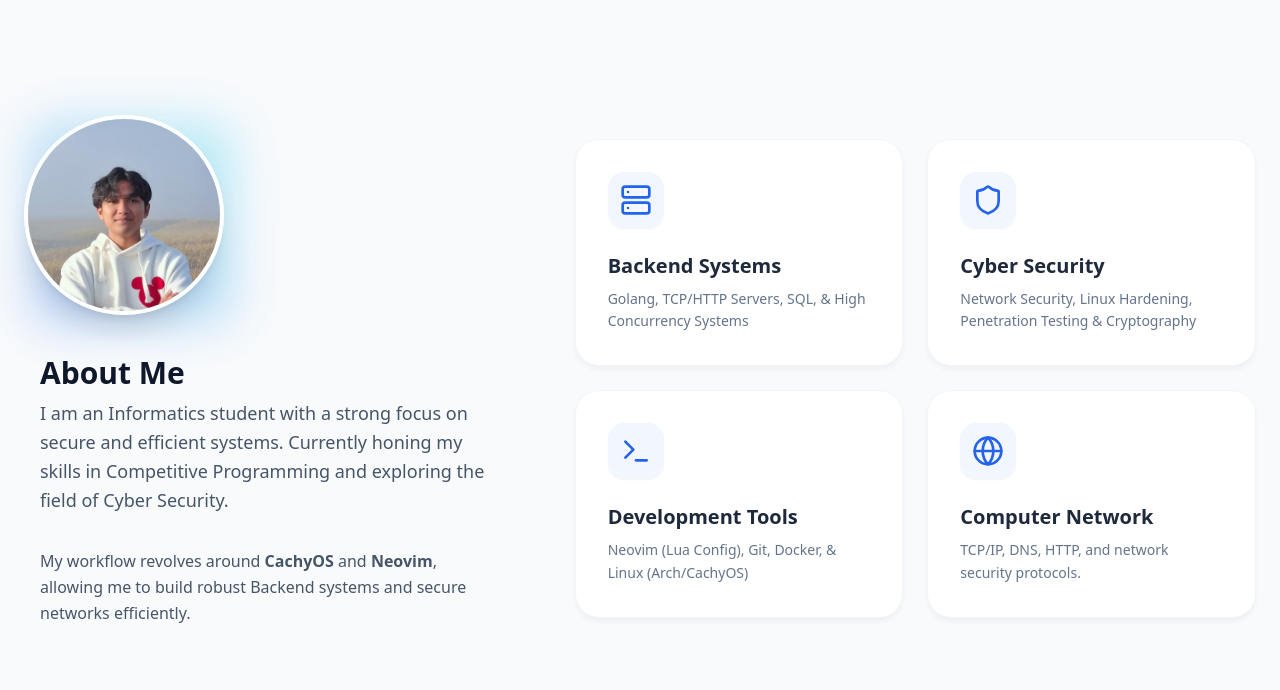
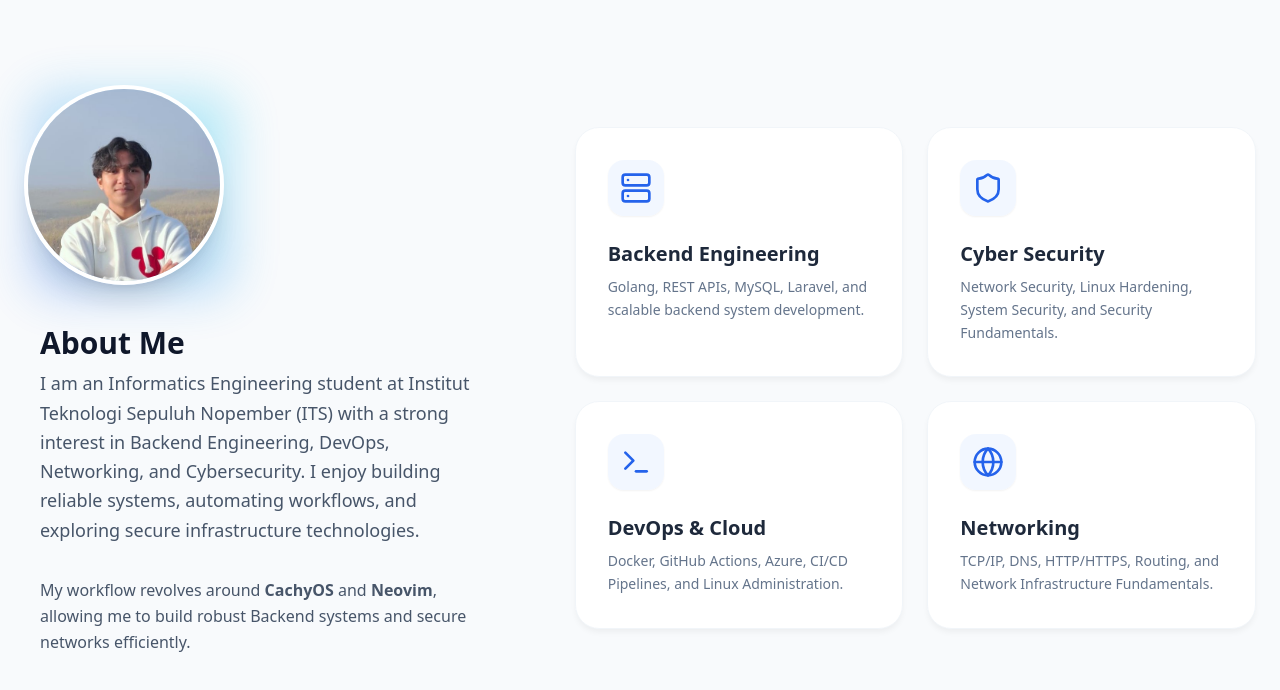
Before and after one commit to mamahda/my-portofolio, a React (Vite) app: page / in a window 1280 px wide. Shown: the part 822-1512 px from the top of the page. Built offline with nearby package versions, Linux system fonts and the light colour scheme.

Commit message:
update cv

```diff
--- a/src/components/About.jsx
+++ b/src/components/About.jsx
@@ -16,26 +16,25 @@ const About = () => {
     const skills = [
     {
         icon: <Server size={32} />,
-      title: "Backend Systems",
-      desc: "Golang, TCP/HTTP Servers, SQL, & High Concurrency Systems",
+        title: "Backend Engineering",
+        desc: "Golang, REST APIs, MySQL, Laravel, and scalable backend system development.",
     },
     {
         icon: <Shield size={32} />,
         title: "Cyber Security",
-      desc: "Network Security, Linux Hardening, Penetration Testing & Cryptography",
+        desc: "Network Security, Linux Hardening, System Security, and Security Fundamentals.",
     },
     {
         icon: <Terminal size={32} />,
-      title: "Development Tools",
-      desc: "Neovim (Lua Config), Git, Docker, & Linux (Arch/CachyOS)",
+        title: "DevOps & Cloud",
+        desc: "Docker, GitHub Actions, Azure, CI/CD Pipelines, and Linux Administration.",
     },
     {
         icon: <Globe size={32} />,
-      title: "Computer Network",
-      desc: "TCP/IP, DNS, HTTP, and network security protocols.",
+        title: "Networking",
+        desc: "TCP/IP, DNS, HTTP/HTTPS, Routing, and Network Infrastructure Fundamentals.",
     },
     ];
-
   return (
     <section id="about" className="min-h-screen flex items-center py-20 bg-slate-50 relative">
       <div className="container mx-auto px-6">
@@ -59,9 +58,10 @@ const About = () => {
               <h2 className="px-4 text-3xl font-bold text-slate-900">About Me</h2>
             </div>
             <p className="px-4 text-slate-600 mb-4 leading-relaxed text-lg">
-              I am an Informatics student with a strong focus on secure and efficient systems.
-              Currently honing my skills in Competitive Programming and exploring the field of Cyber
-              Security.
+            I am an Informatics Engineering student at Institut Teknologi Sepuluh Nopember (ITS)
+            with a strong interest in Backend Engineering, DevOps, Networking, and Cybersecurity.
+            I enjoy building reliable systems, automating workflows, and exploring secure
+            infrastructure technologies.
             </p>
             <p className="p-4 text-slate-600 leading-relaxed">
               My workflow revolves around <strong>CachyOS</strong> and <strong>Neovim</strong>,
--- a/src/components/Hero.jsx
+++ b/src/components/Hero.jsx
@@ -80,7 +80,7 @@ const Hero = () => {
             <Button
               variant="outlined"
               size="large"
-              href="https://drive.google.com/file/d/1gvg_UIFG6BwVlGfthQST5PJmE87x4GGK/view?usp=sharing"
+              href="https://its.id/m/cvmahda"
               target="_blank"
               rel="noopener noreferrer"
               sx={{
@@ -118,7 +118,7 @@ const Hero = () => {
 
           {/* Social Media Icons */}
           <div className="flex items-center gap-6">
-            <span className="text-slate-400 text-sm font-medium">Follow me:</span>
+            <span className="text-slate-400 text-sm font-medium">Let's Connect:</span>
             <div className="flex gap-4">
               {socials.map((social, index) => (
                 <a
```
Lines whose indentation alone changed are shown as unchanged.
